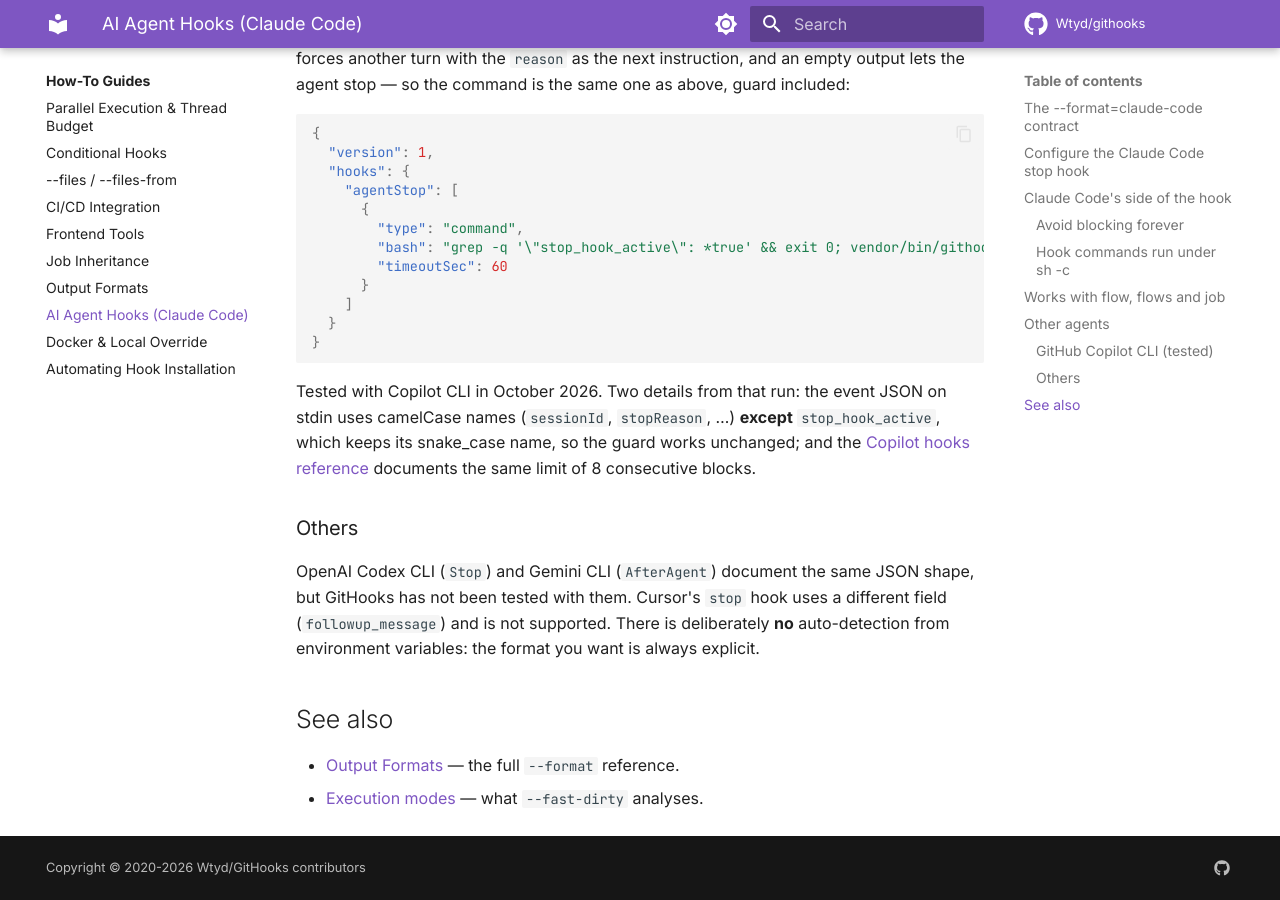
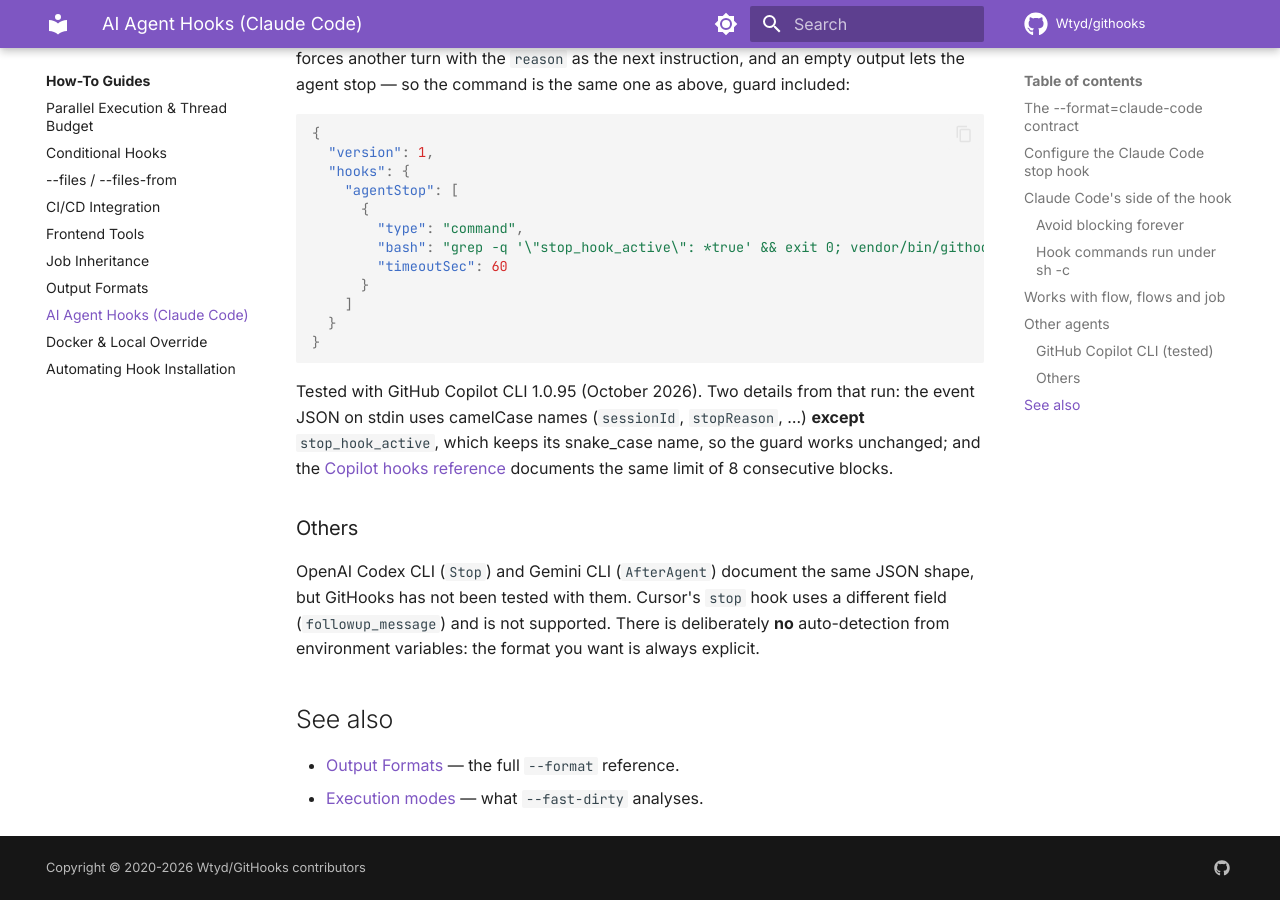
Before and after one commit to Wtyd/githooks, an MkDocs documentation site: the page built from docs/how-to/ai-hooks.md, in a window 1280 px wide and 900 px high, scrolled down 3894 px. Built offline with MkDocs 1.6.1 and Material for MkDocs 9.7.7, drawn with Linux system fonts in a browser that asks for light colours; comment, search, counter and statistics services are not loaded.

Commit message:
docs(ai-hooks): state the Copilot CLI version the setup was tested with
Co-Authored-By: Claude Fable 5.1 <noreply@anthropic.com>

````diff
--- a/docs/how-to/ai-hooks.md
+++ b/docs/how-to/ai-hooks.md
@@ -176,7 +176,7 @@ stop — so the command is the same one as above, guard included:
 }
 ```
 
-Tested with Copilot CLI in October 2026. Two details from that run: the event JSON on stdin
+Tested with GitHub Copilot CLI 1.0.95 (October 2026). Two details from that run: the event JSON on stdin
 uses camelCase names (`sessionId`, `stopReason`, …) **except** `stop_hook_active`, which keeps
 its snake_case name, so the guard works unchanged; and the
 [Copilot hooks reference](https://docs.github.com/en/copilot/reference/hooks-reference) documents
````
